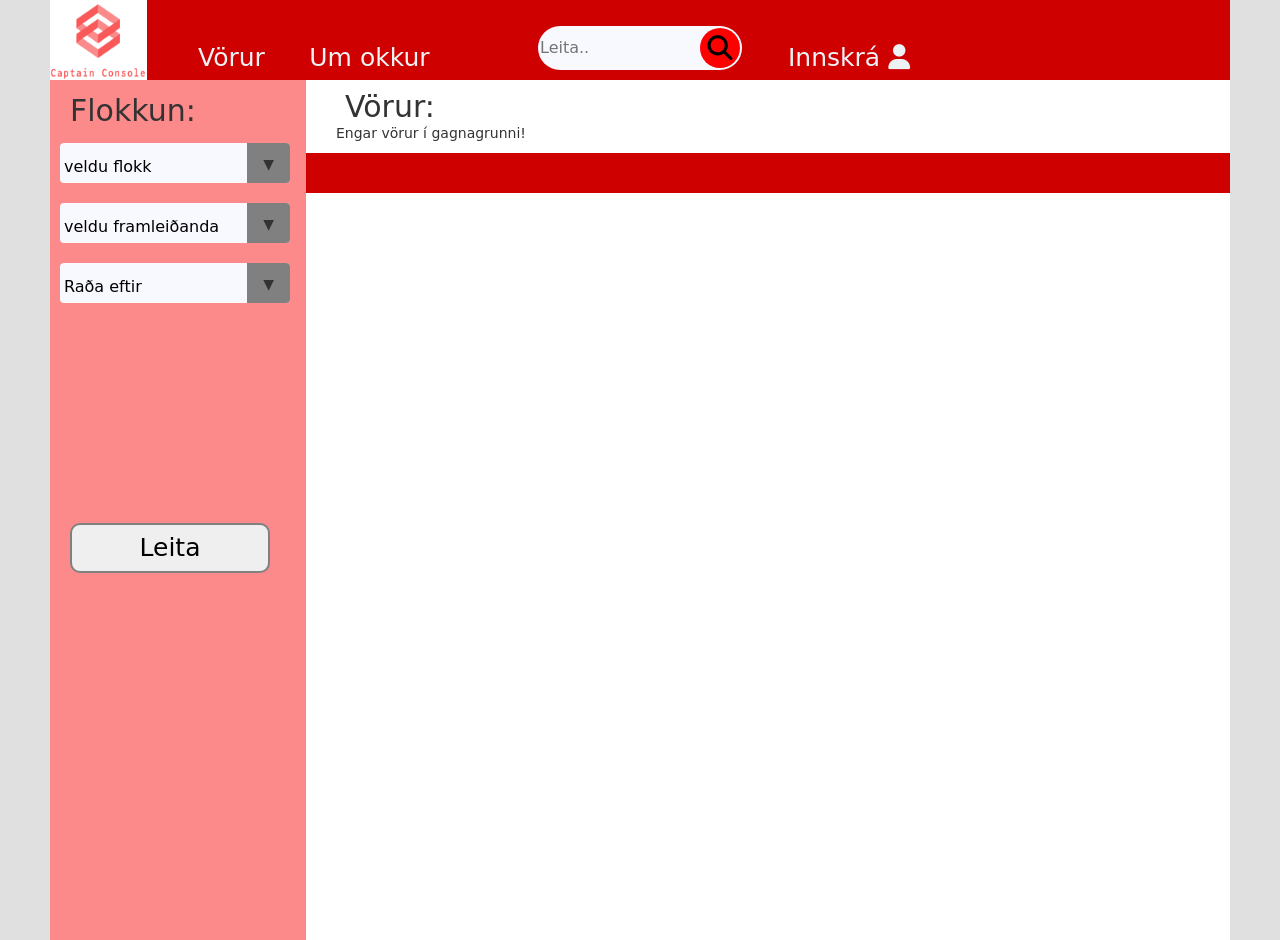
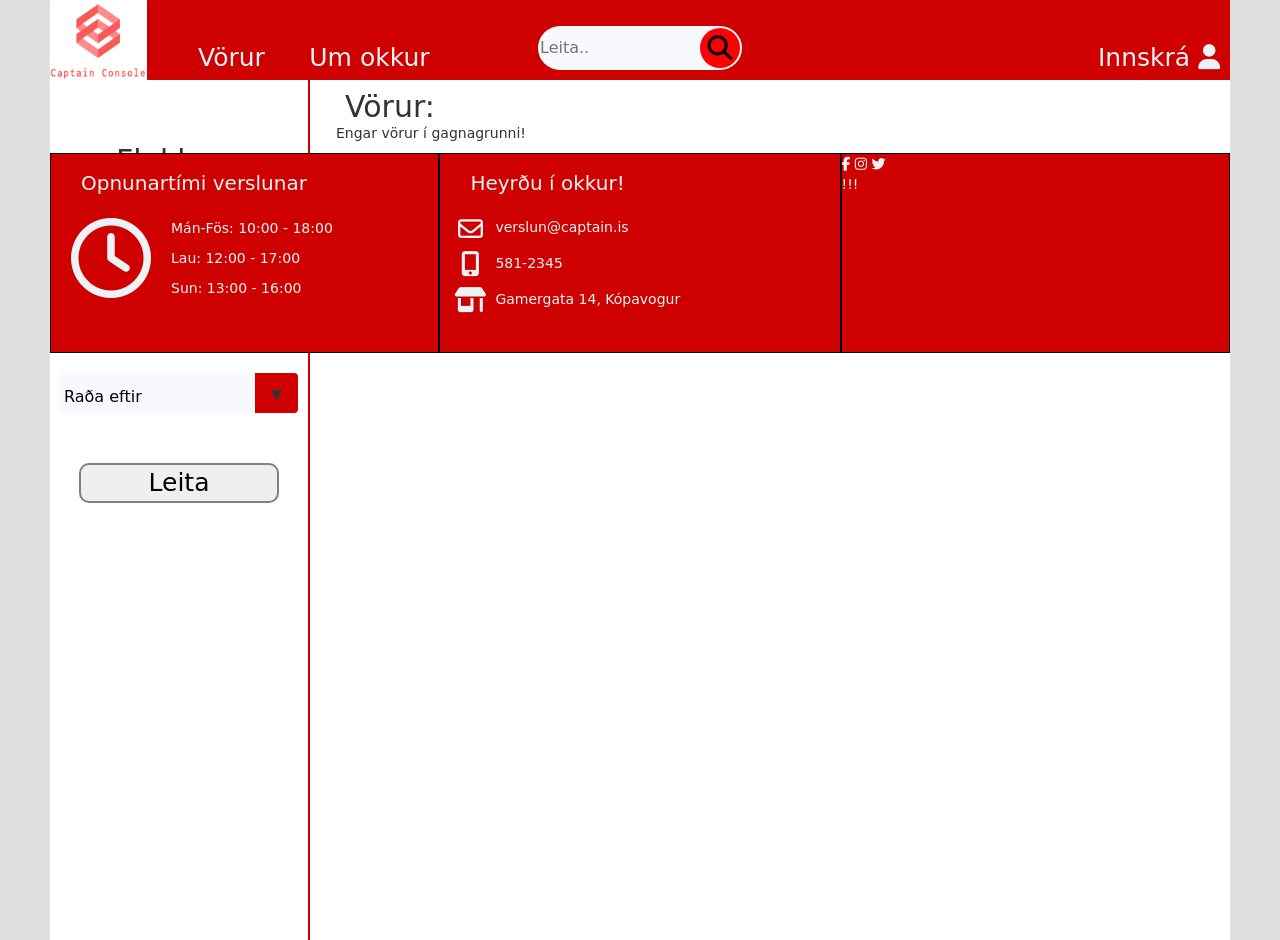
Before and after one commit to BjarkiF/Verklegt-2, a Django app: page /all/ in a window 1280 px wide. Run offline with Django 3.2, Linux system fonts and the light colour scheme; data that the repository does not hold is empty; some libraries are stand-ins or nearby versions; some web fonts are replaced.

Commit message:
footer, sidebar, annað

```diff
--- a/captain_console/static/css/style.css
+++ b/captain_console/static/css/style.css
@@ -66,7 +66,7 @@
 /*Footer*/
 footer{
   /*position: fixed;*/
-  height: 40px;
+  height: 200px;
   width: 100%;
   bottom: 0;
   background-color: #CE0000;
@@ -74,8 +74,67 @@
   border-left: 50px #E0E0E0 solid;
   border-right: 50px #E0E0E0 solid;
   margin-top: 10px;
+  position:relative;
+}
+/*-------------------------------------------------------------------------*/
+/*Left Footer*/
+.left-footer{
+  width: 33%;
+  height: 100%;
+  border: 1px black solid;
+  float: left;
+}
+.opening-hours{
+  float: left;
+}
+.left-footer-header{
+  font-size: 20px;
+  margin: 15px 0 20px 30px;
+}
+.left-footer i{
+  font-size: 80px;
+  float: left;
+  margin: 0 20px 0 20px;
+}
+/*-------------------------------------------------------------------------*/
+/*Center Footer*/
+.center-footer{
+  width: 34%;
+  height: 100%;
+  border: 1px black solid;
+  float: left;
+}
+.center-footer-header{
+  font-size: 20px;
+  margin: 15px 0 14px 30px;
+}
+.center-footer-icons{
+  font-size: 25px;
+  float: left;
+  width: 50px;
+  text-align: center;
+  margin-left: 5px;
+}
+.center-footer-contact-info{
+  float: left;
+}
+.center-footer-contact-info p{
+  margin: 5px 0 16px 0;
+}
 
+
+
+
+/*-------------------------------------------------------------------------*/
+/*Right Footer*/
+.right-footer{
+  width: 33%;
+  height: 100%;
+  border: 1px black solid;
+  float: left;
 }
+
+
 /*-------------------------------------------------------------------------------*/
 .logo{
   cursor: pointer;
@@ -100,7 +159,7 @@
 .Rbuttons{
   position: absolute;
   top: 0;
-  left: 60%;
+  right: 0;
 }
 
 .search{
@@ -242,16 +301,24 @@
 .sidebar-items{
   position: fixed;
   display: inline-block;
-  width: 20%;
+  width: 260px;
   height: 100%;
   padding: 10px;
-  background: rgb(252, 138, 138);
-}
-.sidebar-items p{
-  padding-left: 10px;
-  font-size: 30px;
+  margin-bottom: 200px;
+  text-align: center;
+  border-right: 2px #CE0000 solid;
 
 }
+
+.sidebar-items p{
+  font-size: 30px;
+  margin-top: 50px;
+  margin-bottom: 30px;
+}
+/*.side-drop{*/
+/*  margin-top: 15px;*/
+/*}*/
+
 
 select{
   appearance: none;
@@ -274,14 +341,12 @@
 .select{
   position: relative;
   display: flex;
-  width: 230px;
   height: 40px;
   line-height: 3;
-  background: grey;
   overflow: hidden;
   border-radius: 4px;
   /*border:black 4px solid;*/
-
+  margin: 20px 0 0 0;
 }
 
 .select::after{
@@ -290,7 +355,7 @@
   top: 0;
   right: 0;
   padding: 0 16px;
-  background: gray;
+  background: #CE0000;
   cursor: pointer;
   pointer-events: none;
   transition: 0.25s all ease;
@@ -302,8 +367,7 @@
 
 .Sbutton{
   width: 200px;
-  padding: 5px;
-  margin: 200px 10px 0 10px;
+  margin: 30px 10px 0 10px;
   border-radius: 10px;
   border:grey 2px solid;
 }
--- a/captain_console/templates/footer.html
+++ b/captain_console/templates/footer.html
@@ -1,3 +1,34 @@
 <footer>
-    <p>Hello world</p>
+    <div class="left-footer">
+        <p class="left-footer-header">Opnunartími verslunar</p>
+        <i class="far fa-clock"></i>
+        <div class="opening-hours">
+            <p>Mán-Fös: 10:00 - 18:00</p>
+            <p>Lau: 12:00 - 17:00</p>
+            <p>Sun: 13:00 - 16:00</p>
+        </div>
+    </div>
+
+    <div class="center-footer">
+        <p class="center-footer-header">Heyrðu í okkur!</pcenter-footer-header>
+
+        <div class="center-footer-icons">
+            <i class="far fa-envelope"></i>
+            <i class="fas fa-mobile-alt"></i>
+            <i class="fas fa-store-alt"></i>
+        </div>
+
+        <div class="center-footer-contact-info">
+            <p>verslun@captain.is</p>
+            <p>581-2345</p>
+            <p>Gamergata 14, Kópavogur</p>
+        </div>
+    </div>
+
+    <div class="right-footer">
+        <i class="fab fa-facebook-f"></i>
+        <i class="fab fa-instagram"></i>
+        <i class="fab fa-twitter"></i>
+        <p>!!!</p>
+    </div>
 </footer>
--- a/captain_console/templates/items/all_items.html
+++ b/captain_console/templates/items/all_items.html
@@ -14,7 +14,7 @@
         <p> Flokkun:</p>
         <div class="select">
             <select class="side-drop" name="Cflokk" id="Cflokk">
-                <option selected disabled>veldu flokk</option>
+                <option selected disabled>Veldu flokk</option>
                 <option value="Tölvur">Tölvur</option>
                 <option value="Leikir">Leikir</option>
                 <option value="Aukahlutir">Aukahlutir</option>
@@ -23,7 +23,7 @@
         <br>
         <div class="select">
             <select class="side-drop" name="Cmanufacture" id="Cmanuf">
-                <option selected disabled>veldu framleiðanda</option>
+                <option selected disabled>Veldu framleiðanda</option>
                 {% for name in manuf %}
                     <option >{{ name.name }}</option>
                 {% endfor %}
```
